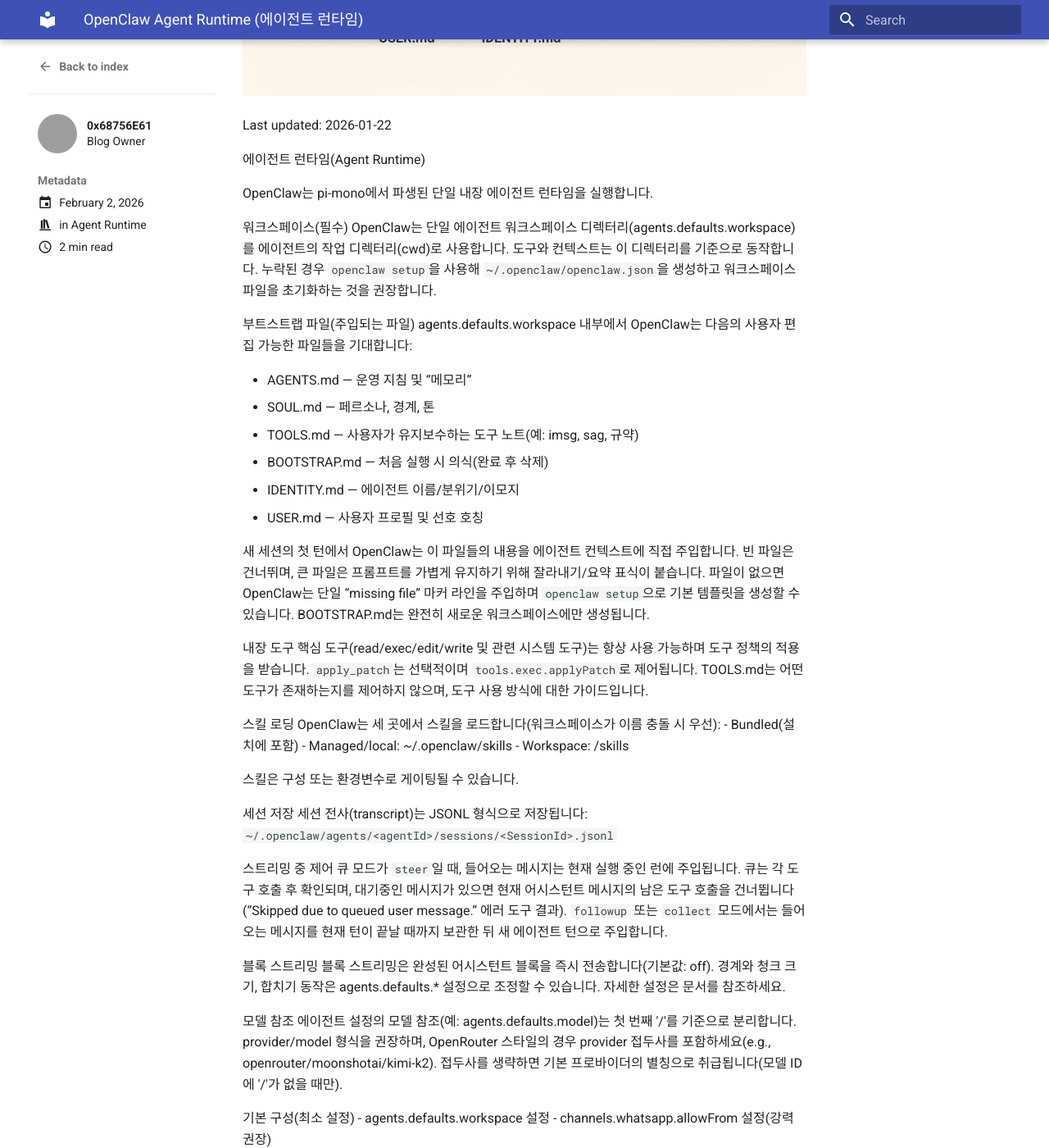
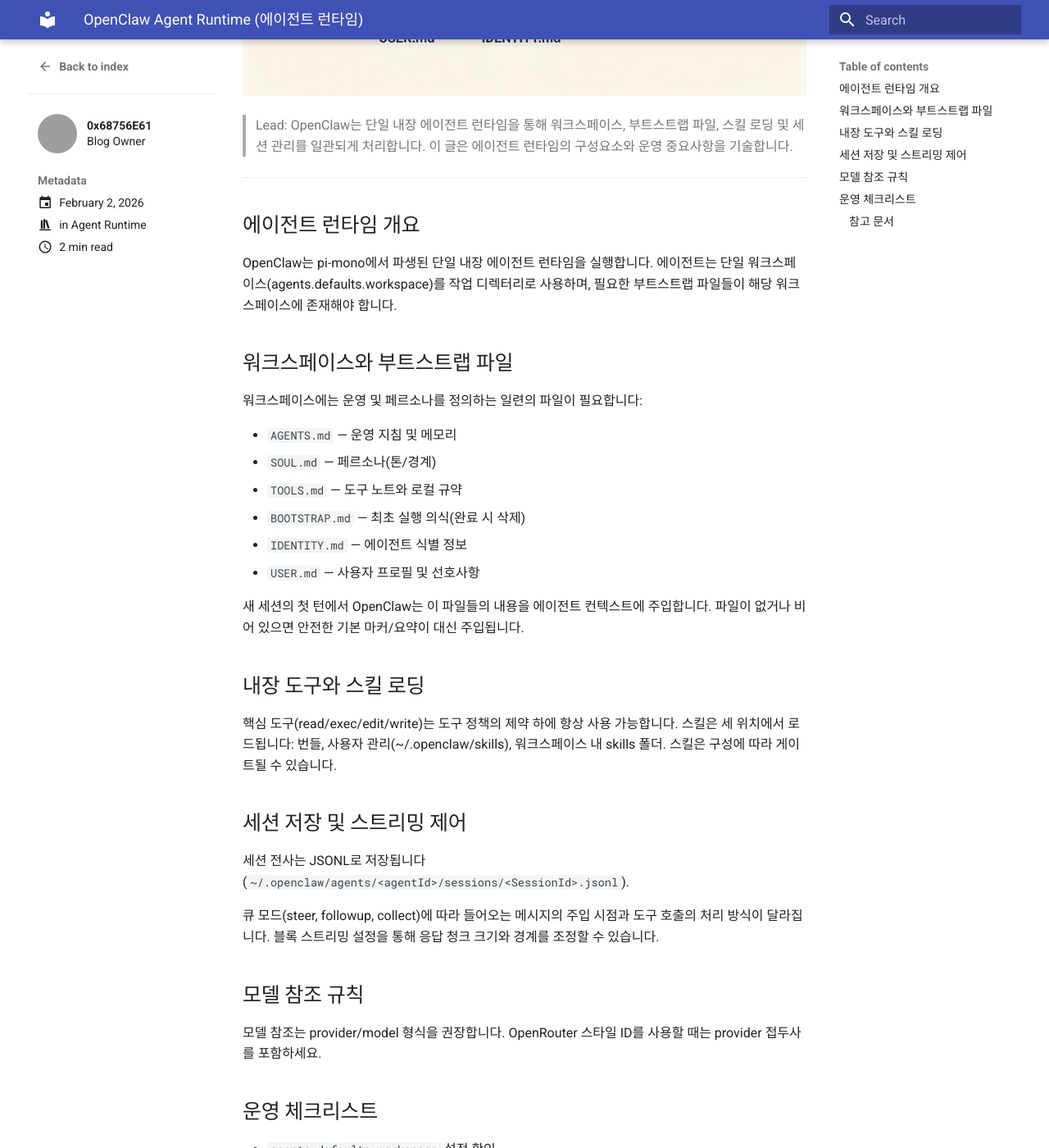
Before and after one commit to 0x68756E61/0x68756E61.github.io, an MkDocs documentation site: the page built from docs/blog/posts/2026-02-02-openclaw-agent-runtime.md, in a window 1280 px wide and 1400 px high, scrolled down 751 px. Shown: the whole window at 82% size. Built offline with MkDocs 1.6.1 and Material for MkDocs 9.7.7, drawn with Linux system fonts in a browser that asks for light colours; some of the changed text lies outside the part shown; grey boxes are pictures that could not be loaded.

Commit message:
Format: apply README template to Agent Runtime post

```diff
--- a/docs/blog/posts/2026-02-02-openclaw-agent-runtime.md
+++ b/docs/blog/posts/2026-02-02-openclaw-agent-runtime.md
@@ -12,52 +12,51 @@
 
 ![](../../assets/images/openclaw-agent-runtime-hero.png)
 
+> Lead: OpenClaw는 단일 내장 에이전트 런타임을 통해 워크스페이스, 부트스트랩 파일, 스킬 로딩 및 세션 관리를 일관되게 처리합니다. 이 글은 에이전트 런타임의 구성요소와 운영 중요사항을 기술합니다.
 
-Last updated: 2026-01-22
+---
 
-에이전트 런타임(Agent Runtime)
+## 에이전트 런타임 개요
 
-OpenClaw는 pi-mono에서 파생된 단일 내장 에이전트 런타임을 실행합니다.
+OpenClaw는 pi-mono에서 파생된 단일 내장 에이전트 런타임을 실행합니다. 에이전트는 단일 워크스페이스(agents.defaults.workspace)를 작업 디렉터리로 사용하며, 필요한 부트스트랩 파일들이 해당 워크스페이스에 존재해야 합니다.
 
-워크스페이스(필수)
-OpenClaw는 단일 에이전트 워크스페이스 디렉터리(agents.defaults.workspace)를 에이전트의 작업 디렉터리(cwd)로 사용합니다. 도구와 컨텍스트는 이 디렉터리를 기준으로 동작합니다. 누락된 경우 `openclaw setup`을 사용해 `~/.openclaw/openclaw.json`을 생성하고 워크스페이스 파일을 초기화하는 것을 권장합니다.
+## 워크스페이스와 부트스트랩 파일
 
-부트스트랩 파일(주입되는 파일)
-agents.defaults.workspace 내부에서 OpenClaw는 다음의 사용자 편집 가능한 파일들을 기대합니다:
+워크스페이스에는 운영 및 페르소나를 정의하는 일련의 파일이 필요합니다:
 
-- AGENTS.md — 운영 지침 및 “메모리”
-- SOUL.md — 페르소나, 경계, 톤
-- TOOLS.md — 사용자가 유지보수하는 도구 노트(예: imsg, sag, 규약)
-- BOOTSTRAP.md — 처음 실행 시 의식(완료 후 삭제)
-- IDENTITY.md — 에이전트 이름/분위기/이모지
-- USER.md — 사용자 프로필 및 선호 호칭
+- `AGENTS.md` — 운영 지침 및 메모리
+- `SOUL.md` — 페르소나(톤/경계)
+- `TOOLS.md` — 도구 노트와 로컬 규약
+- `BOOTSTRAP.md` — 최초 실행 의식(완료 시 삭제)
+- `IDENTITY.md` — 에이전트 식별 정보
+- `USER.md` — 사용자 프로필 및 선호사항
 
-새 세션의 첫 턴에서 OpenClaw는 이 파일들의 내용을 에이전트 컨텍스트에 직접 주입합니다. 빈 파일은 건너뛰며, 큰 파일은 프롬프트를 가볍게 유지하기 위해 잘라내기/요약 표식이 붙습니다. 파일이 없으면 OpenClaw는 단일 “missing file” 마커 라인을 주입하며 `openclaw setup`으로 기본 템플릿을 생성할 수 있습니다. BOOTSTRAP.md는 완전히 새로운 워크스페이스에만 생성됩니다.
+새 세션의 첫 턴에서 OpenClaw는 이 파일들의 내용을 에이전트 컨텍스트에 주입합니다. 파일이 없거나 비어 있으면 안전한 기본 마커/요약이 대신 주입됩니다.
 
-내장 도구
-핵심 도구(read/exec/edit/write 및 관련 시스템 도구)는 항상 사용 가능하며 도구 정책의 적용을 받습니다. `apply_patch`는 선택적이며 `tools.exec.applyPatch`로 제어됩니다. TOOLS.md는 어떤 도구가 존재하는지를 제어하지 않으며, 도구 사용 방식에 대한 가이드입니다.
+## 내장 도구와 스킬 로딩
 
-스킬 로딩
-OpenClaw는 세 곳에서 스킬을 로드합니다(워크스페이스가 이름 충돌 시 우선):
-- Bundled(설치에 포함)
-- Managed/local: ~/.openclaw/skills
-- Workspace: <workspace>/skills
+핵심 도구(read/exec/edit/write)는 도구 정책의 제약 하에 항상 사용 가능합니다. 스킬은 세 위치에서 로드됩니다: 번들, 사용자 관리(~/.openclaw/skills), 워크스페이스 내 skills 폴더. 스킬은 구성에 따라 게이트될 수 있습니다.
 
-스킬은 구성 또는 환경변수로 게이팅될 수 있습니다.
+## 세션 저장 및 스트리밍 제어
 
-세션 저장
-세션 전사(transcript)는 JSONL 형식으로 저장됩니다:
-`~/.openclaw/agents/<agentId>/sessions/<SessionId>.jsonl`
+세션 전사는 JSONL로 저장됩니다(`~/.openclaw/agents/<agentId>/sessions/<SessionId>.jsonl`).
 
-스트리밍 중 제어
-큐 모드가 `steer`일 때, 들어오는 메시지는 현재 실행 중인 런에 주입됩니다. 큐는 각 도구 호출 후 확인되며, 대기중인 메시지가 있으면 현재 어시스턴트 메시지의 남은 도구 호출을 건너뜁니다(“Skipped due to queued user message.” 에러 도구 결과). `followup` 또는 `collect` 모드에서는 들어오는 메시지를 현재 턴이 끝날 때까지 보관한 뒤 새 에이전트 턴으로 주입합니다.
+큐 모드(steer, followup, collect)에 따라 들어오는 메시지의 주입 시점과 도구 호출의 처리 방식이 달라집니다. 블록 스트리밍 설정을 통해 응답 청크 크기와 경계를 조정할 수 있습니다.
 
-블록 스트리밍
-블록 스트리밍은 완성된 어시스턴트 블록을 즉시 전송합니다(기본값: off). 경계와 청크 크기, 합치기 동작은 agents.defaults.* 설정으로 조정할 수 있습니다. 자세한 설정은 문서를 참조하세요.
+## 모델 참조 규칙
 
-모델 참조
-에이전트 설정의 모델 참조(예: agents.defaults.model)는 첫 번째 '/'를 기준으로 분리합니다. provider/model 형식을 권장하며, OpenRouter 스타일의 경우 provider 접두사를 포함하세요(e.g., openrouter/moonshotai/kimi-k2). 접두사를 생략하면 기본 프로바이더의 별칭으로 취급됩니다(모델 ID에 '/'가 없을 때만).
+모델 참조는 provider/model 형식을 권장합니다. OpenRouter 스타일 ID를 사용할 때는 provider 접두사를 포함하세요.
 
-기본 구성(최소 설정)
-- agents.defaults.workspace 설정
-- channels.whatsapp.allowFrom 설정(강력 권장)
+## 운영 체크리스트
+
+- `agents.defaults.workspace` 설정 확인
+- `channels.whatsapp.allowFrom` 설정 권장
+- 부트스트랩 파일(AGENTS.md, SOUL.md 등) 준비
+- 로그 및 세션 저장소 모니터링
+
+---
+
+### 참고 문서
+- 원문: Agent Runtime — OpenClaw docs
+
+(이 글은 OpenClaw 문서의 'Agent Runtime' 항목을 한글로 번역·정리한 것입니다.)
```
